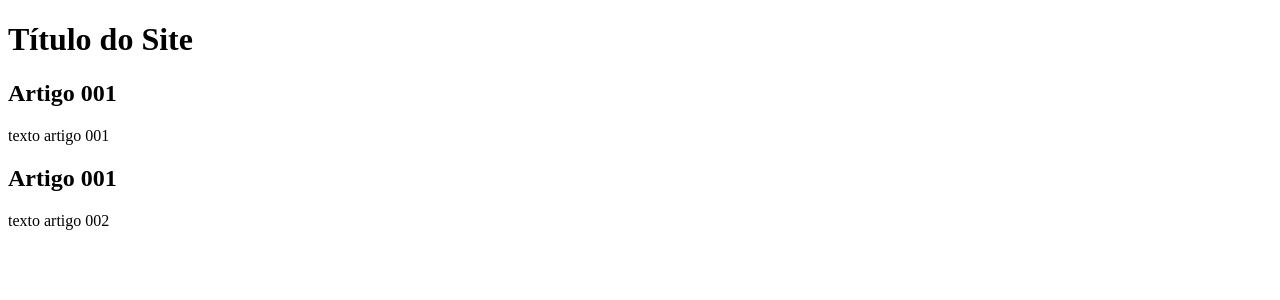
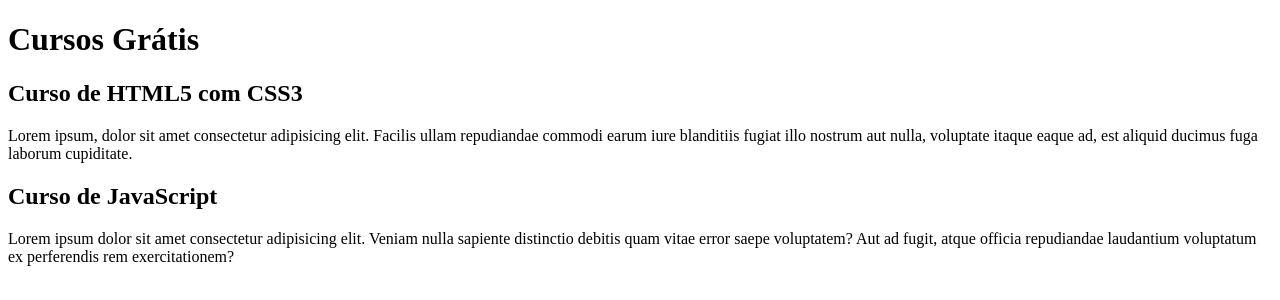
Before and after one commit to thiagoasa/projeto-site, a plain HTML site: page index.html in a window 1280 px wide. Drawn offline with Linux system fonts and the light colour scheme.

Commit message:
Comecei a escrever conteudo

```diff
--- a/index.html
+++ b/index.html
@@ -9,15 +9,15 @@
 <body>
     <main>
         <header>
-            <h1>Título do Site</h1>
+            <h1>Cursos Grátis</h1>
         </header>
         <article>
-            <h2>Artigo 001</h2>
-            <p>texto artigo 001</p>
+            <h2>Curso de HTML5 com CSS3</h2>
+            <p>Lorem ipsum, dolor sit amet consectetur adipisicing elit. Facilis ullam repudiandae commodi earum iure blanditiis fugiat illo nostrum aut nulla, voluptate itaque eaque ad, est aliquid ducimus fuga laborum cupiditate.</p>
         </article>
         <article>
-            <h2>Artigo 001</h2>
-            <p>texto artigo 002</p>
+            <h2>Curso de JavaScript</h2>
+            <p>Lorem ipsum dolor sit amet consectetur adipisicing elit. Veniam nulla sapiente distinctio debitis quam vitae error saepe voluptatem? Aut ad fugit, atque officia repudiandae laudantium voluptatum ex perferendis rem exercitationem?</p>
         </article>
     </main>
 
```
